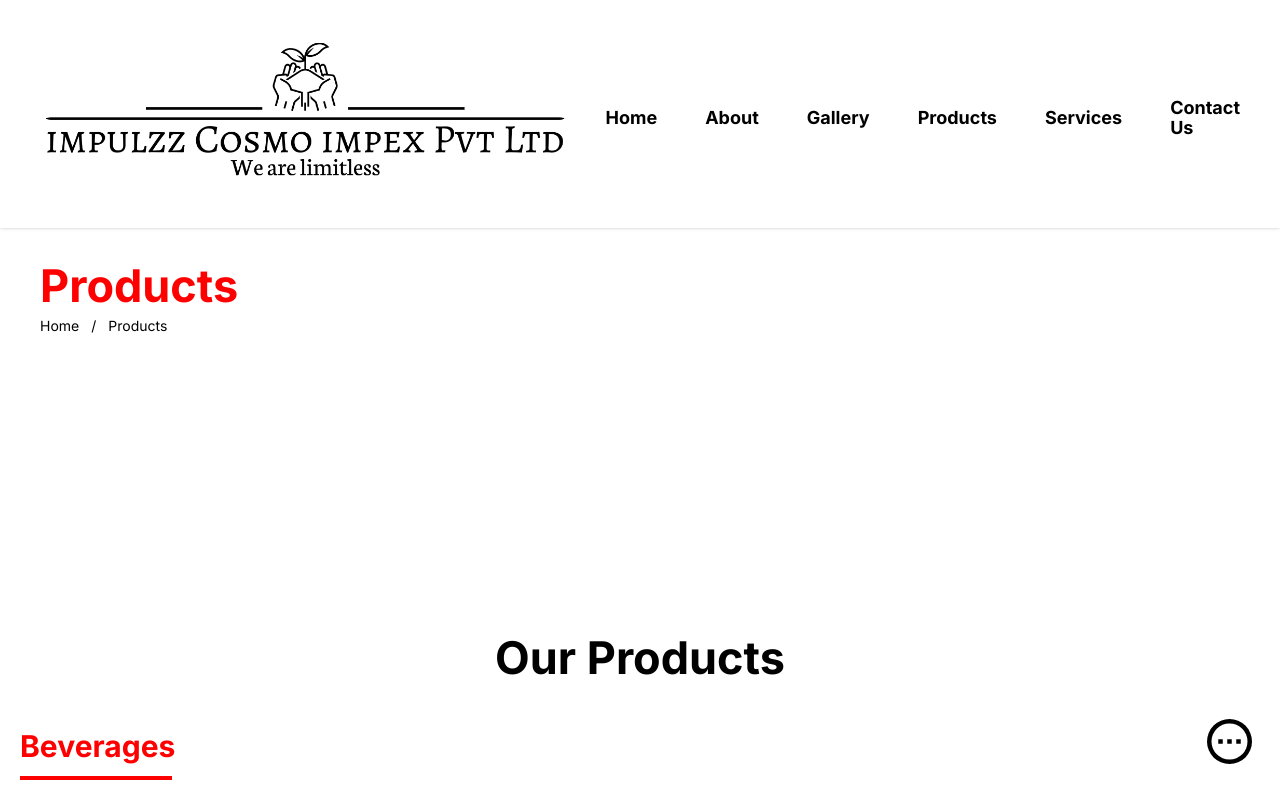
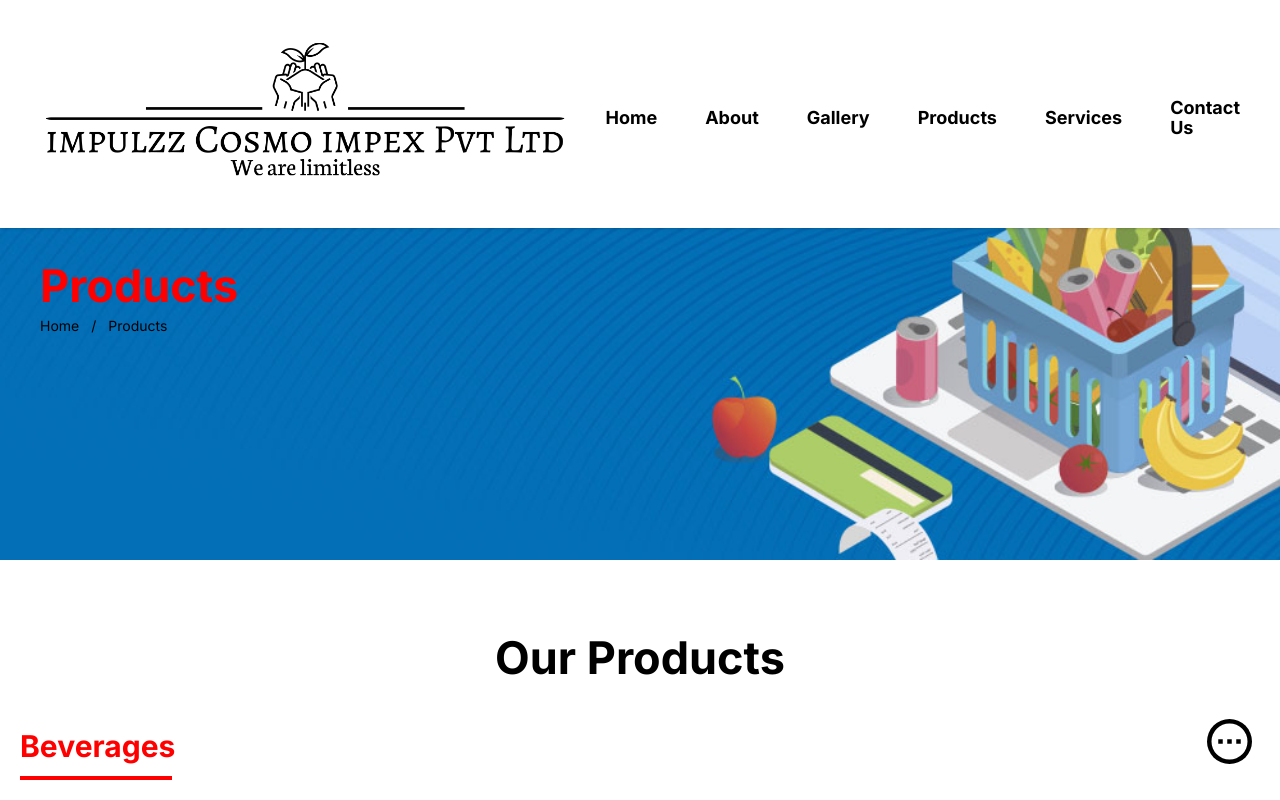
Before and after one commit to arunkumar24c/impluzzx, a Next.js app: page /product in a window 1280 px wide. Shown: the top 800 px of the page. Built offline with nearby package versions, Linux system fonts and the light colour scheme.

Commit message:
Update Banner.js

```diff
--- a/app/product/component/Banner.js
+++ b/app/product/component/Banner.js
@@ -4,7 +4,7 @@ import React from "react";
 const Banner = () => {
   return (
 
-    <div className="bgsss mt-[5rem] px-10 py-44 h-[60vh]">
+    <div className="bgs mt-[5rem] px-10 py-44 h-[60vh]">
       <h1 className="text-[red] text-[45px] py-3">Products</h1>
       <div className="text-white flex gap-3">
         {" "}
```
